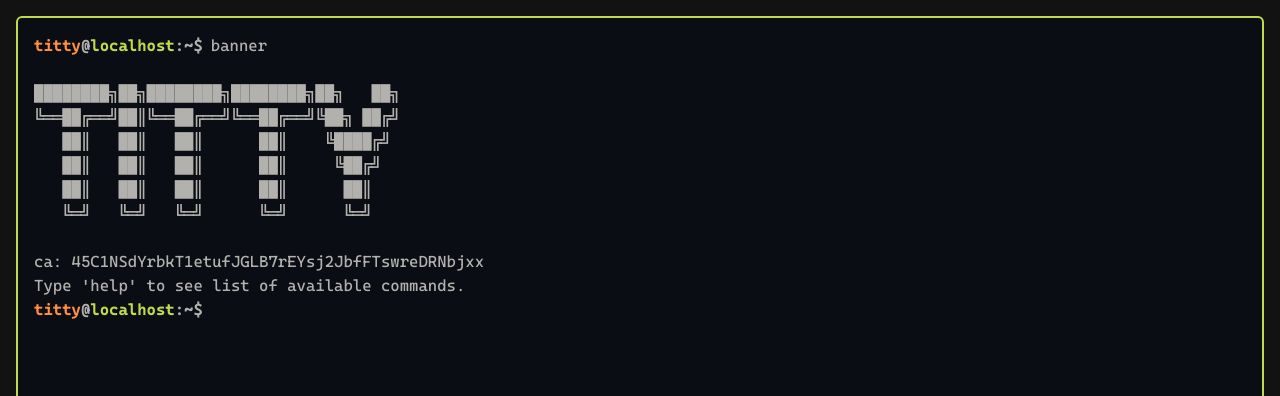
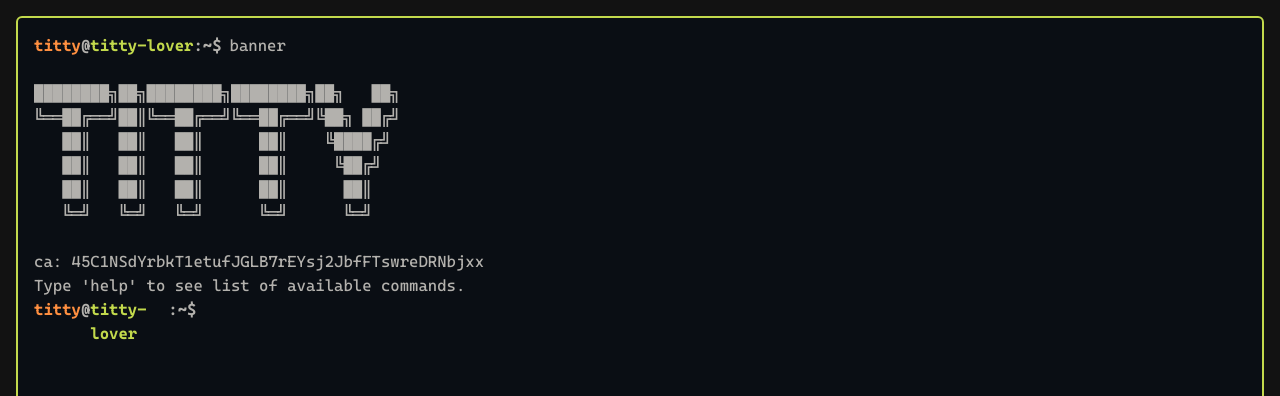
Before and after one commit to weird-mahiro/titty-website, a Svelte app: page / in a window 1280 px wide. Shown: the top 396 px of the page. Built offline with nearby package versions, Linux system fonts and the light colour scheme.

Commit message:
second commit

```diff
--- a/src/components/Ps1.svelte
+++ b/src/components/Ps1.svelte
@@ -6,6 +6,6 @@
 <h1 class="font-bold flex">
   <span style={`color: ${$theme.yellow};`}>titty</span>
   <span style={`color: ${$theme.white}`}>@</span>
-  <span style={`color: ${$theme.green}`}>{hostname}</span>
+  <span style={`color: ${$theme.green}`}>titty-lover</span>
   <span style={`color: ${$theme.white}`}>:~$</span>
 </h1>
```
